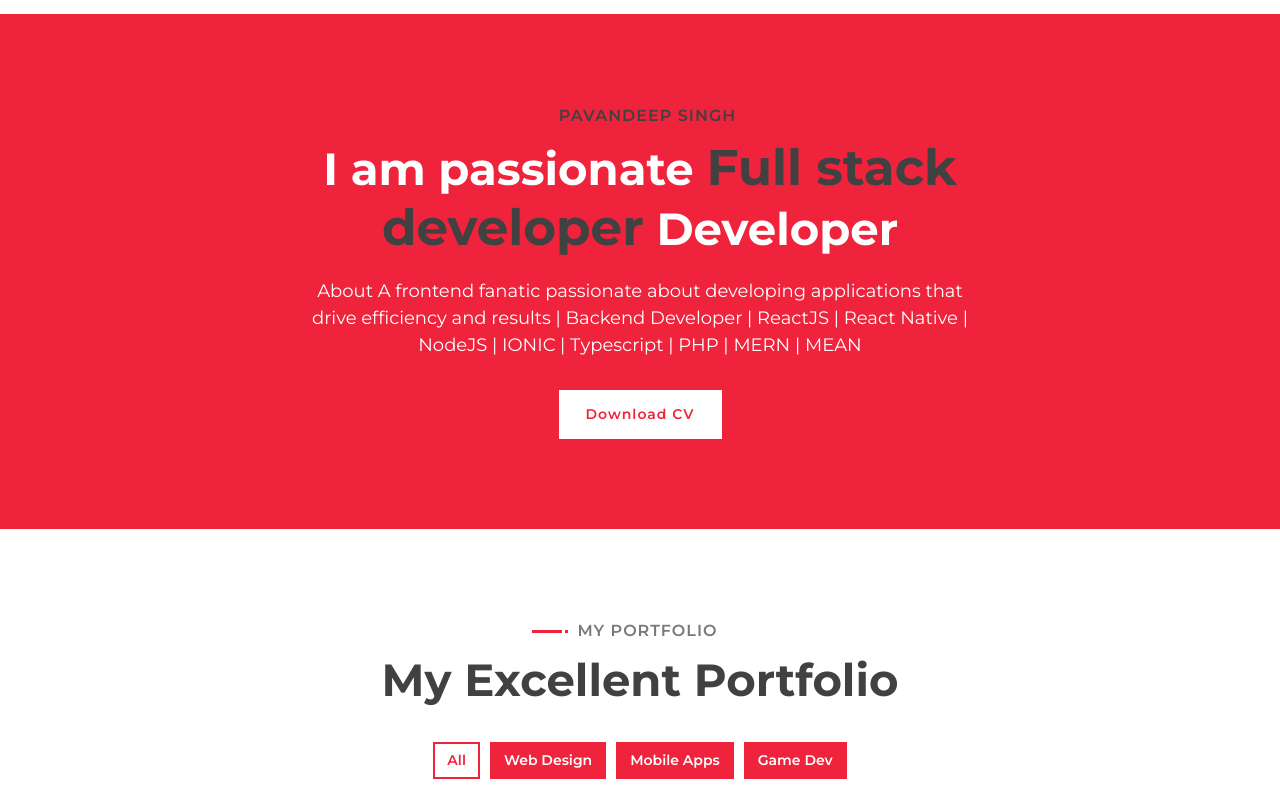
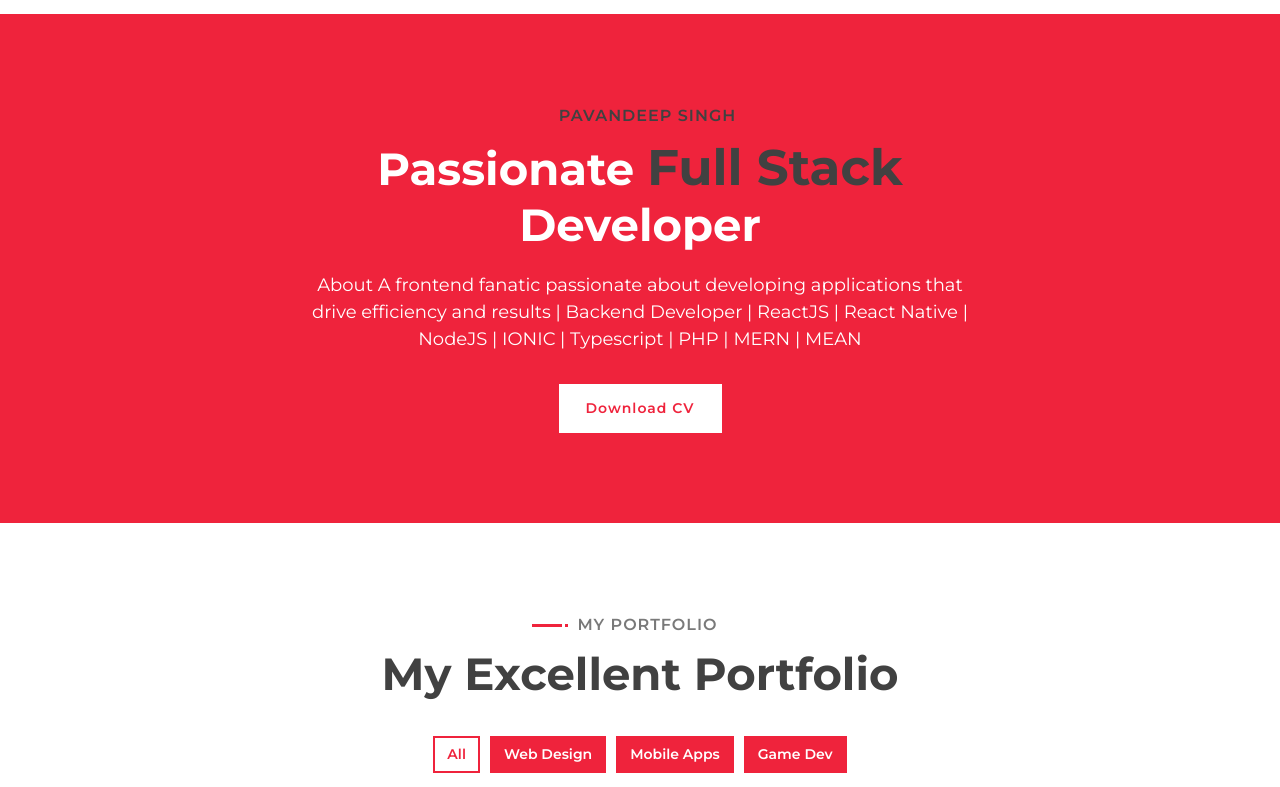
Before and after one commit to windpavandeep/portfolio.github.io, a plain HTML site: page index.html in a window 1280 px wide. Shown: the part 3500-4287 px from the top of the page. Drawn offline with nearby package versions, Linux system fonts and the light colour scheme.

Commit message:
adding sectin

```diff
--- a/index.html
+++ b/index.html
@@ -450,7 +450,7 @@
       <div class="container">
         <div class="section-header text-center">
           <p>Pavandeep Singh</p>
-          <h2>I am passionate <span>Full stack developer</span> Developer</h2>
+          <h2>Passionate <span>Full Stack</span> Developer</h2>
         </div>
         <div class="container banner-text">
           <p>
```
